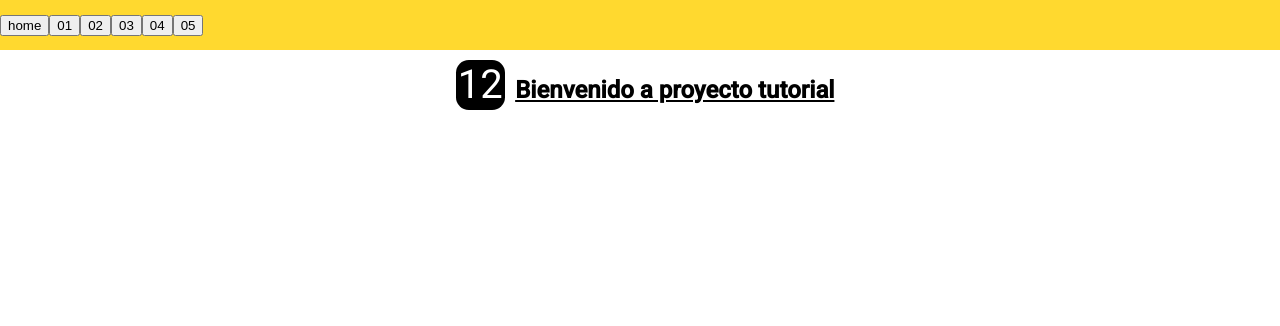
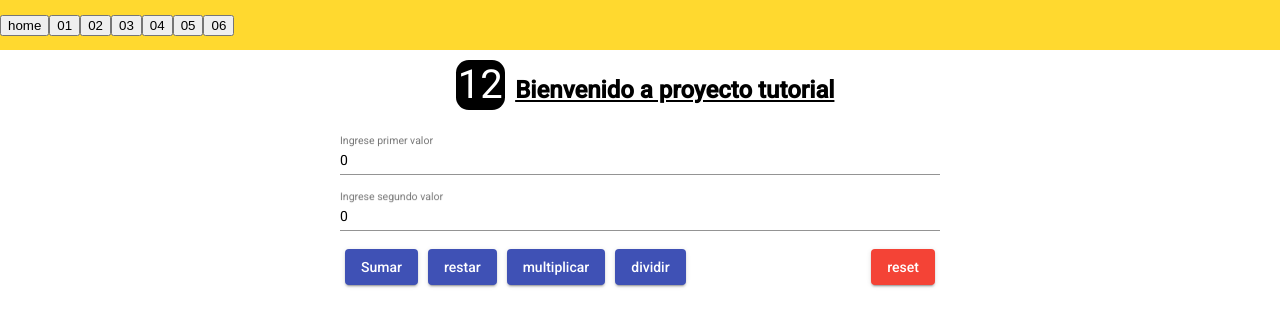
Before and after one commit to MartinZitterkopf/lessons, an Angular app: page /ejemplo06 in a window 1280 px wide. Before the commit this address led to /. Shown: the top 326 px of the page. Built offline with nearby package versions, Linux system fonts and the light colour scheme.

Commit message:
Ejemplo06 - calculadora simple

```diff
--- a/src/app/app-routing.module.ts
+++ b/src/app/app-routing.module.ts
@@ -5,6 +5,7 @@ import { Ejemplo02Component } from './tutorial/ejemplo02/ejemplo02.component';
 import { Ejemplo03Component } from './tutorial/ejemplo03/ejemplo03.component';
 import { Ejemplo04Component } from './tutorial/ejemplo04/ejemplo04.component';
 import { Ejemplo05Component } from './tutorial/ejemplo05/ejemplo05.component';
+import { Ejemplo06Component } from './tutorial/ejemplo06/ejemplo06.component';
 
 
 const routes: Routes = [
@@ -28,7 +29,10 @@ const routes: Routes = [
     path: 'ejemplo05',
     component: Ejemplo05Component
   },
-
+  {
+    path: 'ejemplo06',
+    component: Ejemplo06Component
+  },
 ];
 
 @NgModule({
--- a/src/app/app.component.html
+++ b/src/app/app.component.html
@@ -5,6 +5,7 @@
     <button (click)="irA('ejemplo03')">03</button>
     <button (click)="irA('ejemplo04')">04</button>
     <button (click)="irA('ejemplo05')">05</button>
+    <button (click)="irA('ejemplo06')">06</button>
 </div>
 
 <h1 class="texto-titulo-prueba">
--- /dev/null
+++ b/src/app/tutorial/ejemplo06/ejemplo06.component.css
@@ -0,0 +1,6 @@
+.contenedor {
+    display: flex;
+    flex-direction: column;
+    margin:1rem auto;
+    max-width: 600px;
+}
--- /dev/null
+++ b/src/app/tutorial/ejemplo06/ejemplo06.component.html
@@ -0,0 +1,35 @@
+<div class="contenedor">
+
+    <mat-form-field>
+      <input matInput [(ngModel)]="valor1" type="number" placeholder="Ingrese primer valor">
+    </mat-form-field>
+
+    <mat-form-field>
+        <input matInput [(ngModel)]="valor2" type="number" placeholder="Ingrese segundo valor">
+    </mat-form-field>
+
+    <!-- <button mat-raised-button color="primary" (click)="sumar()">Sumar</button>
+    <p>La suma de los dos valores es:{{resultado}}</p>
+
+    <button mat-raised-button color="primary" (click)="restar()">restar</button>
+    <p>La resta de los dos valores es:{{resultado}}</p>
+
+    <button mat-raised-button color="primary" (click)="multiplicar()">multiplicar</button>
+    <p>La multiplicacion de los dos valores es:{{resultado}}</p>
+
+    <button mat-raised-button color="primary" (click)="dividir()">dividir</button>
+    <p>La division de los dos valores es:{{resultado}}</p> -->
+
+    <div style="display: flex;">
+        <button mat-raised-button style="margin: 0 5px;" color="primary" (click)="sumar()">Sumar</button>
+        <button mat-raised-button style="margin: 0 5px;"color="primary" (click)="restar()">restar</button>
+        <button mat-raised-button style="margin: 0 5px;" color="primary" (click)="multiplicar()">multiplicar</button>
+        <button mat-raised-button style="margin: 0 5px;"color="primary" (click)="dividir()">dividir</button>
+        <div style="flex:1"></div>
+        <button mat-raised-button style="margin: 0 5px;"color="warn" (click)="tipo= ''">reset</button>
+
+    </div>
+
+    <p *ngIf="tipo != ''">La {{tipo}} de los dos valores es:{{resultado}}</p>
+
+  </div>
--- /dev/null
+++ b/src/app/tutorial/ejemplo06/ejemplo06.component.ts
@@ -0,0 +1,38 @@
+import { Component, OnInit } from '@angular/core';
+
+@Component({
+	selector: 'app-ejemplo06',
+	templateUrl: './ejemplo06.component.html',
+	styleUrls: ['./ejemplo06.component.css']
+})
+export class Ejemplo06Component implements OnInit {
+	public valor1=0;
+	public valor2=0;
+	public resultado=0;
+	public tipo:string = '';
+
+	constructor() { }
+
+	ngOnInit(): void { }
+
+	sumar() {
+		this.tipo = 'suma';
+		this.resultado = this.valor1 + this.valor2;
+	}
+
+	restar() {
+		this.tipo = 'resta';
+		this.resultado = this.valor1 - this.valor2;
+	}
+
+	multiplicar() {
+		this.tipo = 'multiplicacion';
+		this.resultado = this.valor1 * this.valor2;
+	}
+
+	dividir() {
+		this.tipo = 'division';
+		this.resultado = this.valor1 / this.valor2;
+	}
+
+}
```
Also changed, not shown: src/app/app.module.ts (+7 -2 lines).
